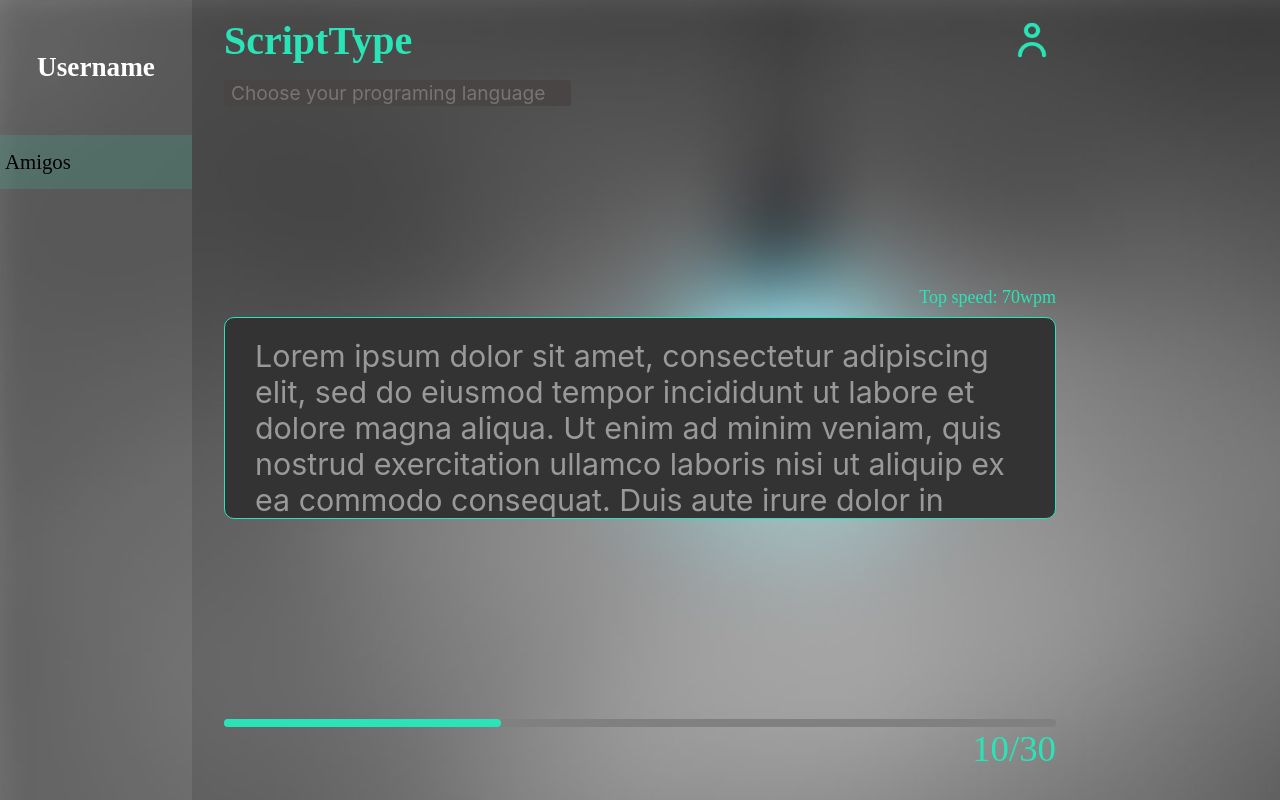
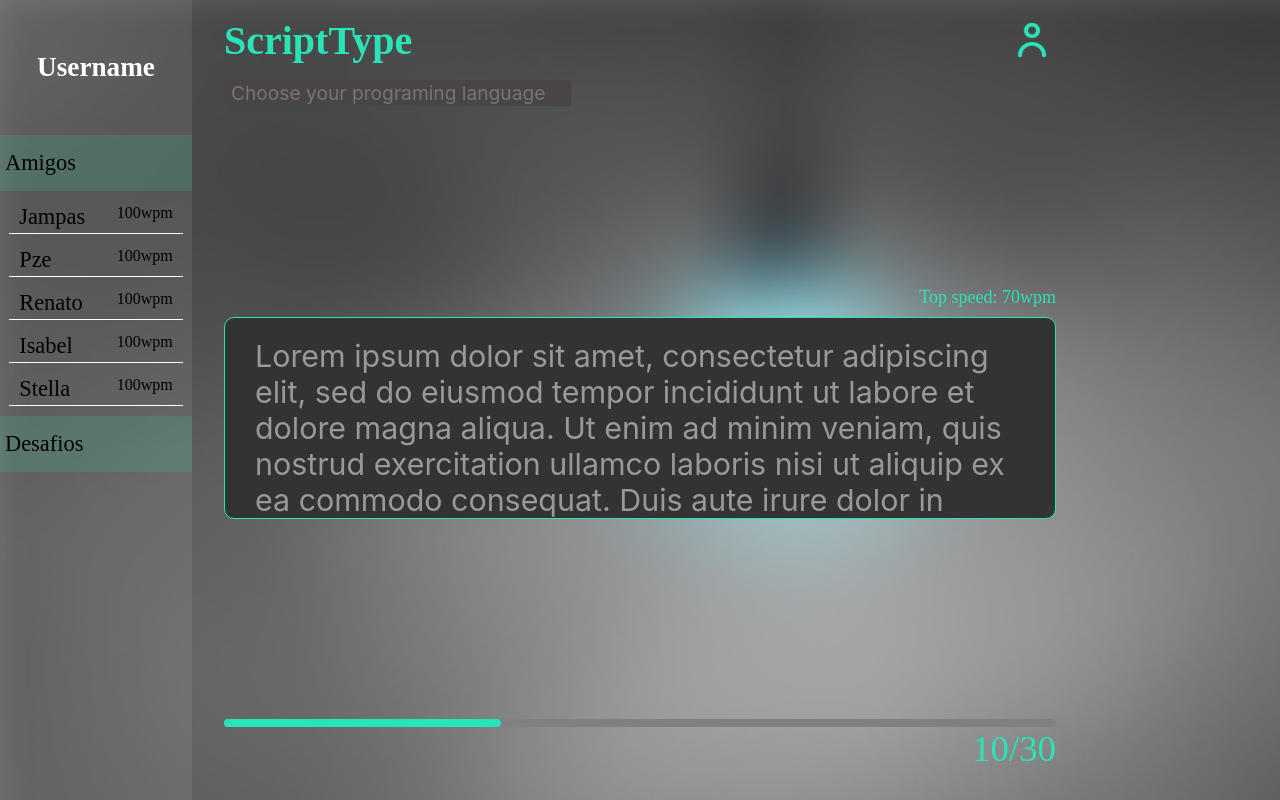
Before and after one commit to pjceva/ScriptType, a React (Vite) app in the folder type-front/: page / in a window 1280 px wide. Built offline with nearby package versions, Linux system fonts and the light colour scheme.

Commit message:
subsection sidebar

```diff
--- a/type-front/src/components/SideBar/index.tsx
+++ b/type-front/src/components/SideBar/index.tsx
@@ -1,15 +1,24 @@
-import { Bar, Container, Div } from "./styles"
+import { Bar, Body, Container, Div, SubSection } from "./styles"
 
 export const SideBar = () =>{
     return(
         <Container>
-            {/* <h1>Username</h1> */}
+
             <Div>
                 <h1>Username</h1>
             </Div>
-            <Bar>
-                <span>Amigos</span>
-            </Bar>
+            <Body>
+                <Bar>Amigos</Bar>
+                <SubSection>
+                    Jampas
+                    <span>100wpm</span>
+                </SubSection>
+                <SubSection>Pze<span>100wpm</span></SubSection>
+                <SubSection>Renato<span>100wpm</span></SubSection>
+                <SubSection>Isabel<span>100wpm</span></SubSection>
+                <SubSection>Stella<span>100wpm</span></SubSection>
+                <Bar>Desafios</Bar>
+            </Body>
         </Container>
     )
 }
--- a/type-front/src/components/SideBar/styles.tsx
+++ b/type-front/src/components/SideBar/styles.tsx
@@ -20,14 +20,27 @@ export const Div = styled.div`
 
     }
 `
+export const Body = styled.section`
+
+`
 
 export const Bar = styled.section`
     background: rgba(41, 228, 183, 0.15);
     padding: 15px 5px;
+    font-size: 1.4rem;
 
+`
+
+export const SubSection = styled.section`
+    width: 80%;
+    margin: 10px auto;
+    border-bottom: 1px solid white;
+    font-size: 1.4rem;
+    padding: 3px 10px;
+    display: flex;
+    justify-content: space-between;
     span{
-        font-size: 1.3rem;
-
+        font-size: 1rem;
     }
 
 `
```
